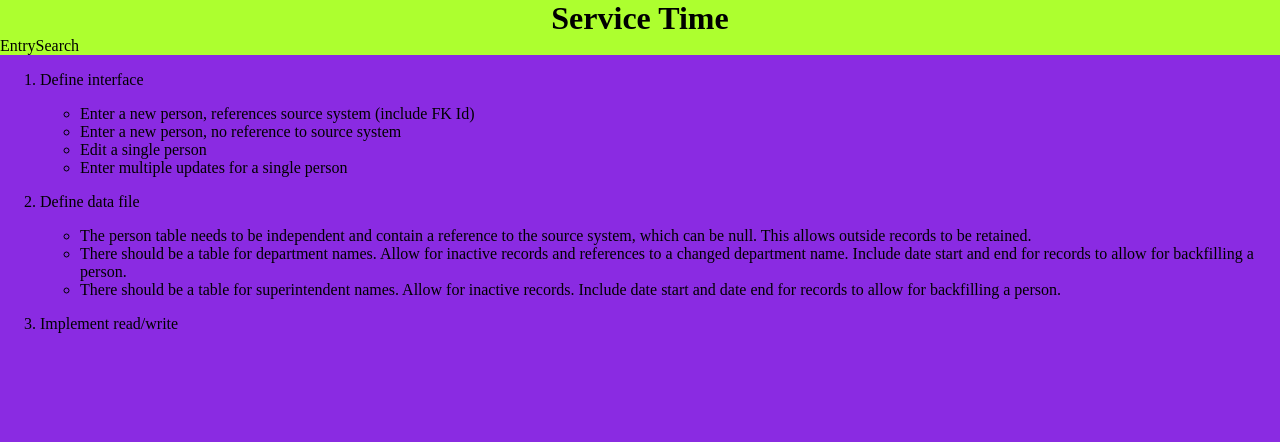
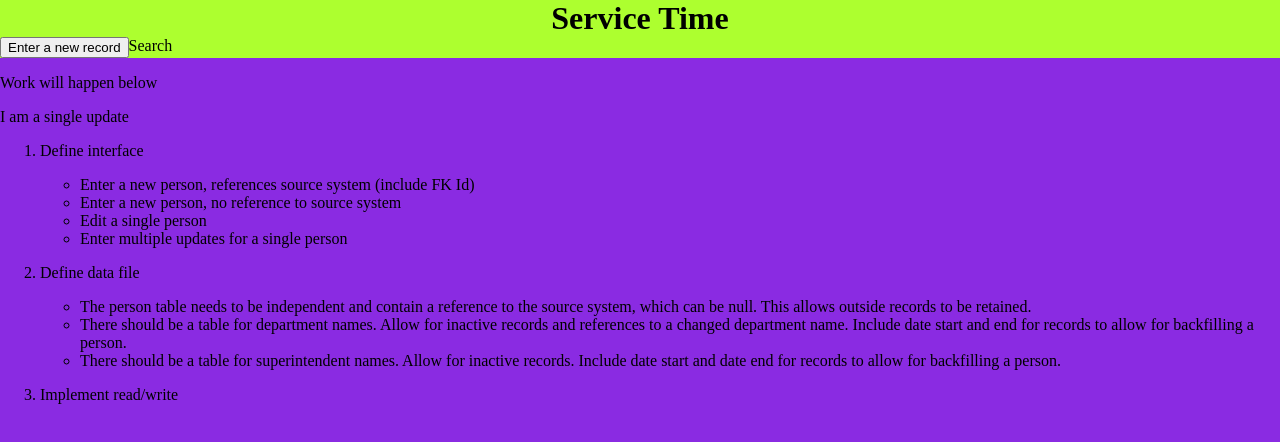
Before and after one commit to kristenkinnearohlmann/service-time, a website: page index.html in a window 1280 px wide. Drawn offline with Linux system fonts and the light colour scheme.

Commit message:
Structuring page to display a work pane

```diff
--- a/index.html
+++ b/index.html
@@ -9,7 +9,7 @@
             <div class="header-title">Service Time</div>
             <div class="header-menu">
                 <div>
-                    Entry
+                    <button>Enter a new record</button>
                 </div>
                 <div>
                     Search
@@ -17,6 +17,14 @@
             </div>
         </header>
         <main>
+            <div>
+                <div>
+                    <p>Work will happen below</p>
+                </div>
+                <div id="update-single hidden">
+                    <p>I am a single update
+                </div>
+            </div>
             <ol>
                 <li>
                     <p>Define interface</p>
```
